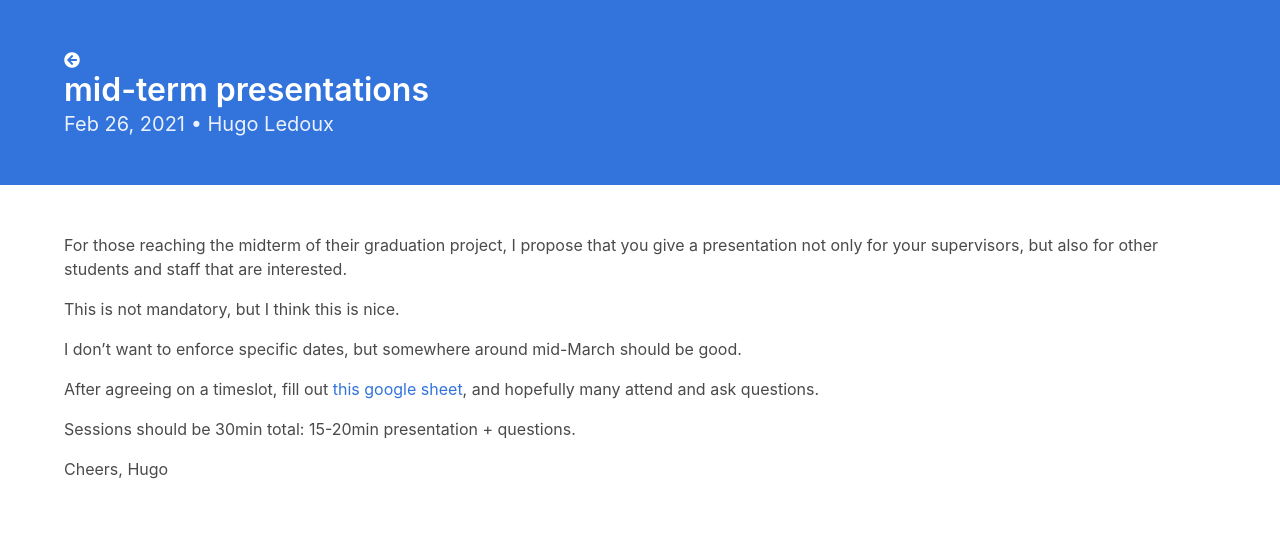
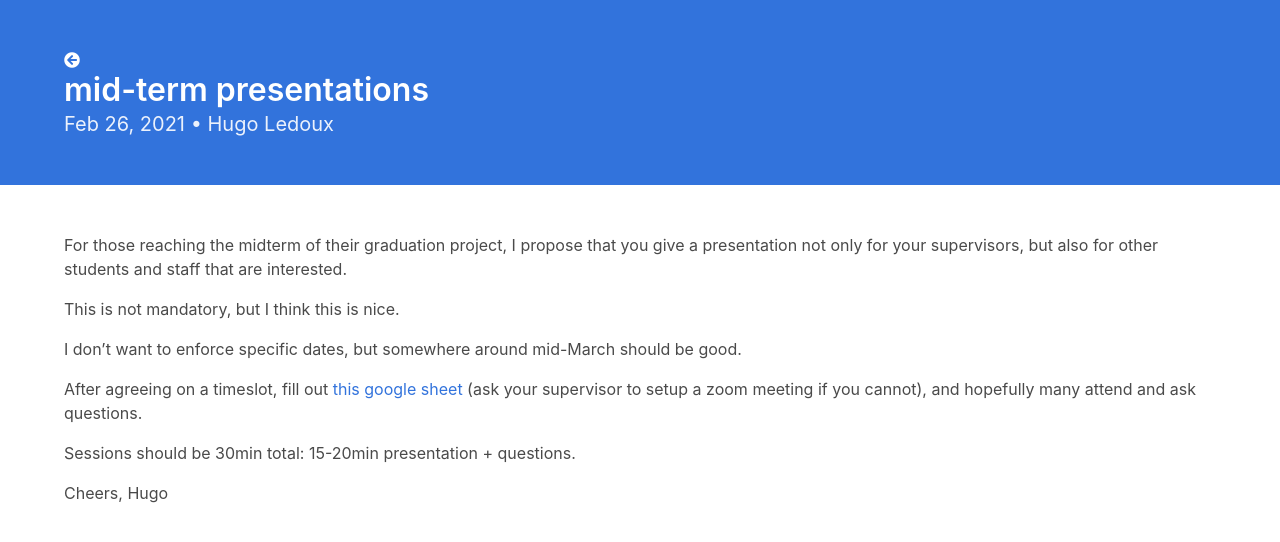
Before and after one commit to tudelft3d/geo2020, a Jekyll site: the page built from _posts/2021-02-26-midterm-zoom.md, in a window 1280 px wide. Shown: the top 542 px of the page. Built offline with Jekyll 4.4.1, drawn with Linux system fonts in a browser that asks for light colours; nearby versions of some CDN libraries.

Commit message:
Add news

```diff
--- a/_posts/2021-02-26-midterm-zoom.md
+++ b/_posts/2021-02-26-midterm-zoom.md
@@ -11,7 +11,7 @@ This is not mandatory, but I think this is nice.
 
 I don't want to enforce specific dates, but somewhere around mid-March should be good.
 
-After agreeing on a timeslot, fill out [this google sheet](https://docs.google.com/spreadsheets/d/1eHFHEhphWIU3XeQYkEiHoR__U-eS9h1NwMqs9W1mZSA/edit?usp=sharing), and hopefully many attend and ask questions.
+After agreeing on a timeslot, fill out [this google sheet](https://docs.google.com/spreadsheets/d/1eHFHEhphWIU3XeQYkEiHoR__U-eS9h1NwMqs9W1mZSA/edit?usp=sharing) (ask your supervisor to setup a zoom meeting if you cannot), and hopefully many attend and ask questions.
 
 Sessions should be 30min total: 15-20min presentation + questions.
 
```
